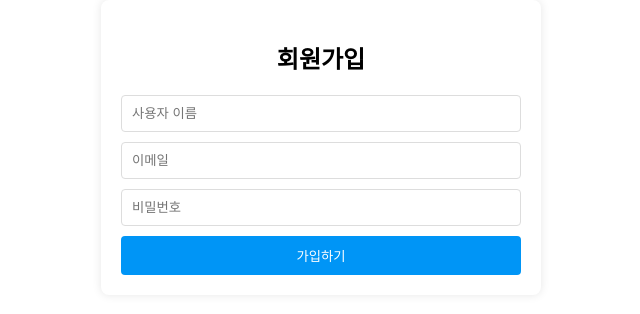
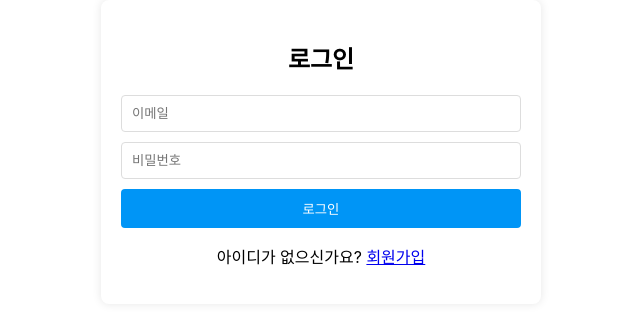
Before and after one commit to yowon0425/blog, a React (Create React App) app: page / in a window 1280 px wide. Shown: the top 314 px of the page, without its empty margins (319-959 px from the left). Built offline with nearby package versions, Linux system fonts and the light colour scheme.

Commit message:
로그인 및 회원가입

```diff
--- a/src/App.css
+++ b/src/App.css
@@ -195,6 +195,40 @@
     background-color: #0077c5;
   }
 
+  .login-container {
+    max-width: 400px;
+    margin: 0 auto;
+    padding: 20px;
+    background-color: #fff;
+    border-radius: 8px;
+    box-shadow: 0 0 10px rgba(0,0,0,0.1);
+  }
+
+  .login-form {
+    display: flex;
+    flex-direction: column;
+  }
+
+  .login-form input {
+    margin-bottom: 10px;
+    padding: 10px;
+    border: 1px solid #ddd;
+    border-radius: 4px;
+  }
+
+  .login-form button {
+    padding: 10px;
+    background-color: #0095f6;
+    color: white;
+    border: none;
+    border-radius: 4px;
+    cursor: pointer;
+  }
+
+  .login-form button:hover {
+    background-color: #0077c5;
+  }
+
 
 
   @keyframes App-logo-spin {
--- a/src/App.js
+++ b/src/App.js
@@ -1,13 +1,30 @@
 import React from 'react';
-import Weather from './weather';  // Weather.js 가져오기
+import { BrowserRouter as Router, Route, Routes, Link } from 'react-router-dom';
 import './App.css';
+import Login from './Login';
 import SignUp from './SignUp';
+import PostList from './PostList';
+import PostDetail from './PostDetail';
+import AddPost from './AddPost';
 
 function App() {
   return (
-    <div className="App">
-      <SignUp />
-    </div>
+    <Router>
+      <div className="App">
+        <Routes>
+          <Route path="/" element={<Login />} />
+          <Route path="/signup" element={<SignUp />} />
+          <Route path="/posts" element={
+            <>
+              <h1>게시물 목록</h1>
+              {/* 게시물 목록 및 추가 기능 구현 */}
+              <PostList />
+              <AddPost />
+            </>
+          } />
+        </Routes>
+      </div>
+    </Router>
   );
 }
 
--- /dev/null
+++ b/src/Login.js
@@ -0,0 +1,43 @@
+import React, { useState } from 'react';
+import { Link } from 'react-router-dom';
+
+function Login() {
+  const [email, setEmail] = useState('');
+  const [password, setPassword] = useState('');
+  const [isLogged, setIsLogged] = useState(false);
+
+  const handleSubmit = (e) => {
+    e.preventDefault();
+    if (email && password) {
+      console.log('로그인:', { email, password });
+      setIsLogged(true);
+    }
+  };
+
+  return (
+    <div className="login-container">
+      <h2>로그인</h2>
+      <form onSubmit={handleSubmit} className="login-form">
+        <input
+          type="email"
+          placeholder="이메일"
+          value={email}
+          onChange={(e) => setEmail(e.target.value)}
+          required
+        />
+        <input
+          type="password"
+          placeholder="비밀번호"
+          value={password}
+          onChange={(e) => setPassword(e.target.value)}
+          required
+        />
+        <button type="submit">로그인</button>
+      </form>
+      {isLogged && <p style={{ color: 'green' }}>로그인 성공!</p>}
+      <p>아이디가 없으신가요? <Link to="/signup">회원가입</Link></p>
+    </div>
+  );
+}
+
+export default Login;
--- a/src/SignUp.js
+++ b/src/SignUp.js
@@ -1,16 +1,21 @@
 import React, { useState } from 'react';
-import './App.css'; // CSS 파일을 따로 만들어 스타일을 관리할 수 있습니다.
 
 function SignUp() {
   const [username, setUsername] = useState('');
   const [email, setEmail] = useState('');
   const [password, setPassword] = useState('');
+  const [isSignedUp, setIsSignedUp] = useState(false);
 
   const handleSubmit = (e) => {
     e.preventDefault();
-    // 여기에 실제 회원가입 로직을 구현합니다.
-    console.log('회원가입:', { username, email, password });
-    // 회원가입 성공 후 처리 (예: 홈페이지로 리다이렉트)
+    if (username && email && password) {
+      console.log('회원가입:', { username, email, password });
+      setIsSignedUp(true);
+      // 가입 성공 후 입력 필드를 초기화
+      setUsername('');
+      setEmail('');
+      setPassword('');
+    }
   };
 
   return (
@@ -40,6 +45,7 @@ function SignUp() {
         />
         <button type="submit">가입하기</button>
       </form>
+      {isSignedUp && <p style={{ color: 'green' }}>가입이 완료되었습니다!</p>}
     </div>
   );
 }
```
